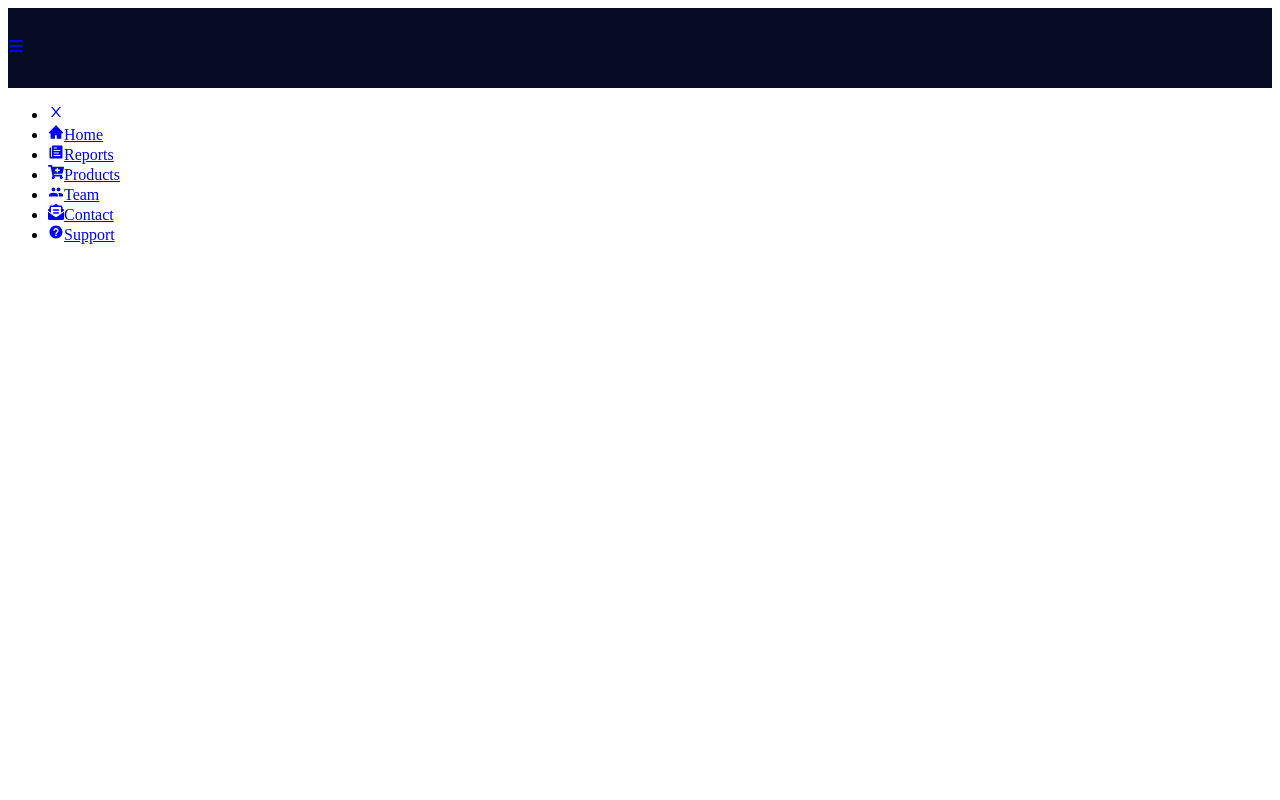
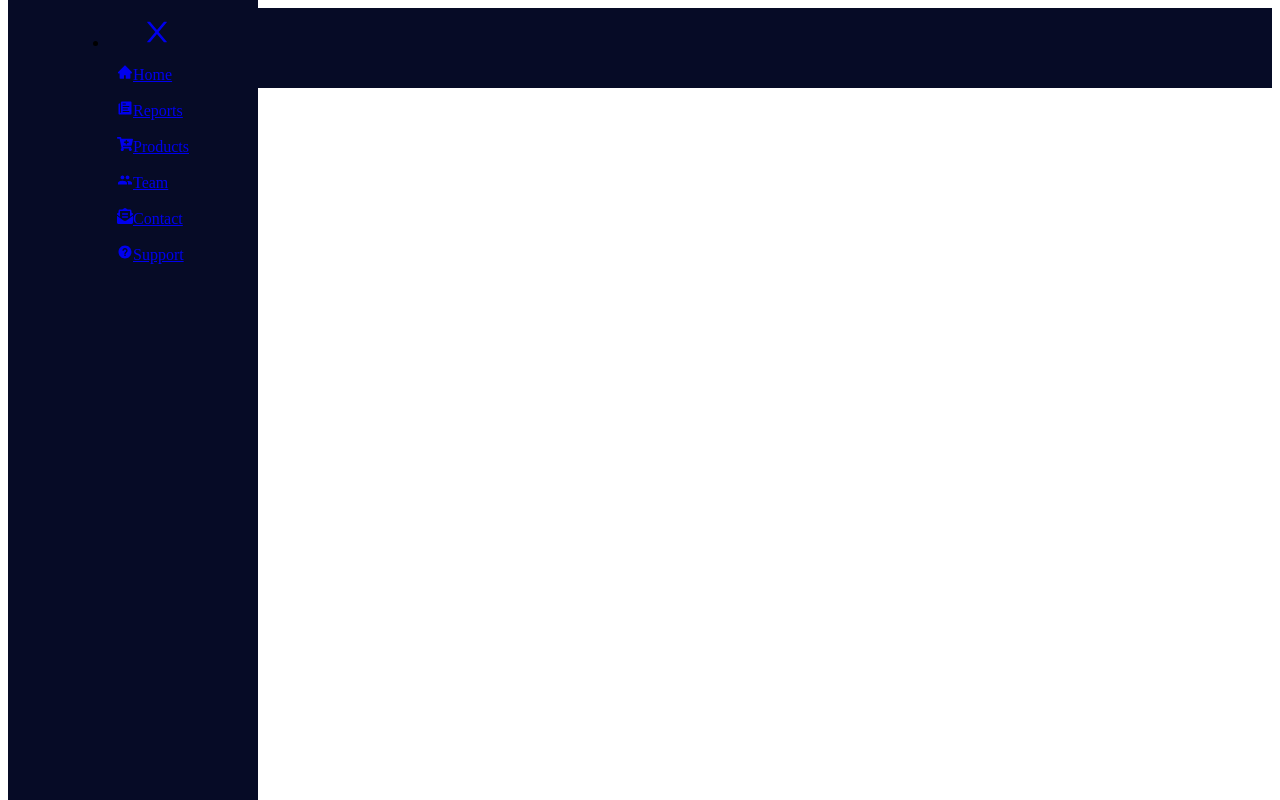
Before and after one commit to gachezra/React-Sidebar-Navigation-Menu, a React (Create React App) app in the folder react-sidebar/: page / in a window 1280 px wide. Built offline with nearby package versions, Linux system fonts and the light colour scheme.

Commit message:
made the transition toggle the navbar and some styles

```diff
--- a/react-sidebar/src/components/Navbar.css
+++ b/react-sidebar/src/components/Navbar.css
@@ -5,3 +5,33 @@
   justify-content: start;
   align-items: center;
 }
+
+.menu-bars {
+  margin-left: 2rem;
+  font-size: 2rem;
+  background: none;
+}
+
+.nav-menu {
+  background-color: #060b26;
+  width: 250px;
+  height: 100vh;
+  display: flex;
+  justify-content: center;
+  position: fixed;
+  top: 0;
+  /* left: -100%; */
+  transition: 850ms;
+}
+
+.nav-menu.active {
+  left: 0;
+  transition: 350ms;
+}
+
+.nav-text {
+  justify-content: start;
+  display: flex;
+  align-items: center;
+  padding: 8px;
+}
```
